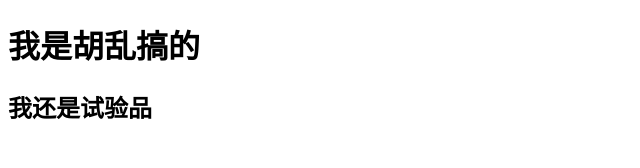
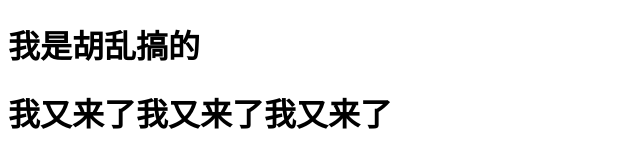
Before and after one commit to qlypupil/qlypupil.github.io, a plain HTML site: page index.html in a window 1280 px wide. Shown: the whole page, without its empty margins (0-640 px from the left). Drawn offline with Linux system fonts and the light colour scheme.

Commit message:
这是第一次使用SourceTree

```diff
--- a/index.html
+++ b/index.html
@@ -6,6 +6,6 @@
 </head>
 <body>
 	<h1>我是胡乱搞的</h1>
-	<h2>我还是试验品</h2>
+	<h1>我又来了我又来了我又来了</h1>
 </body>
 </html>
```
